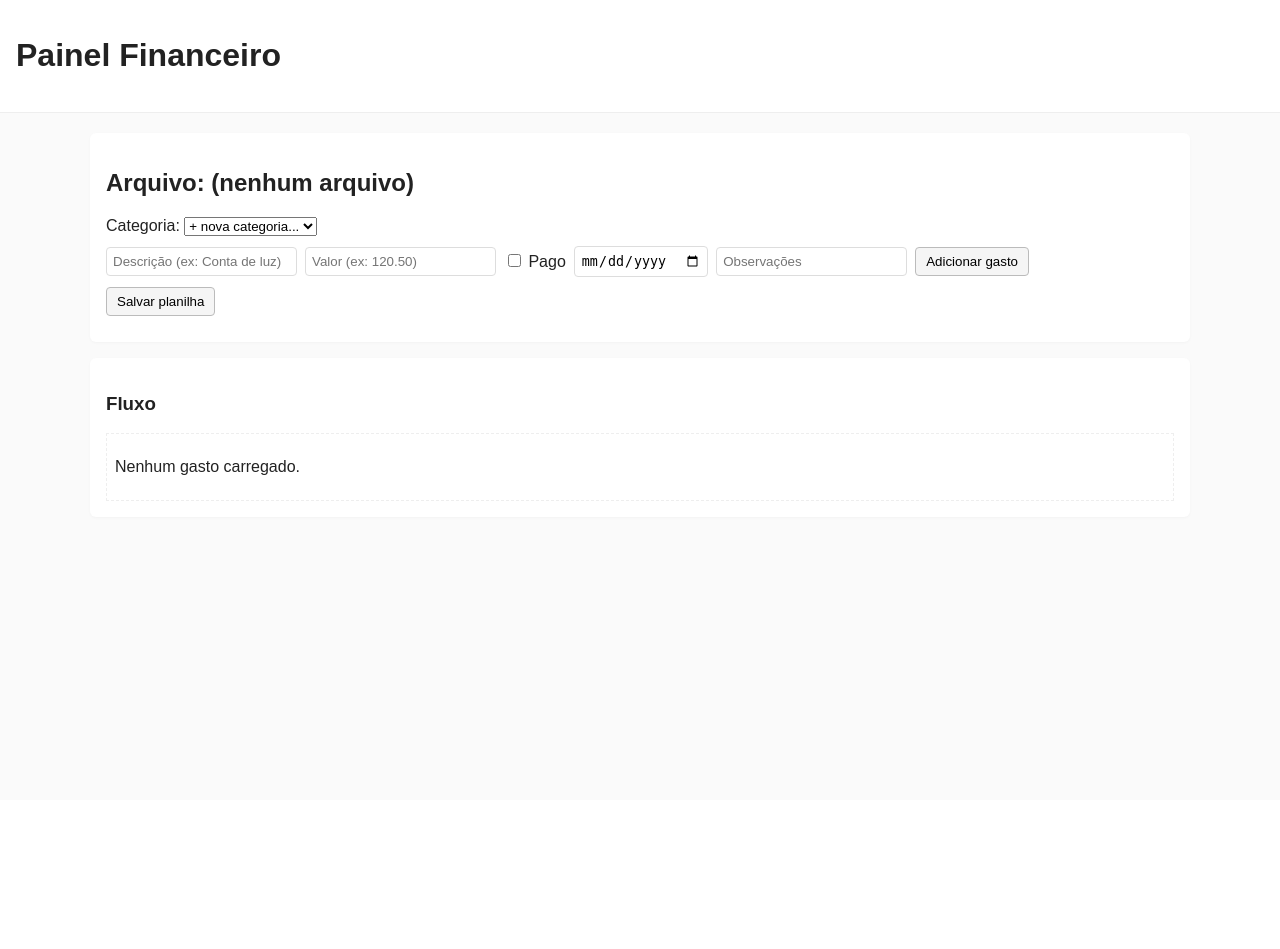
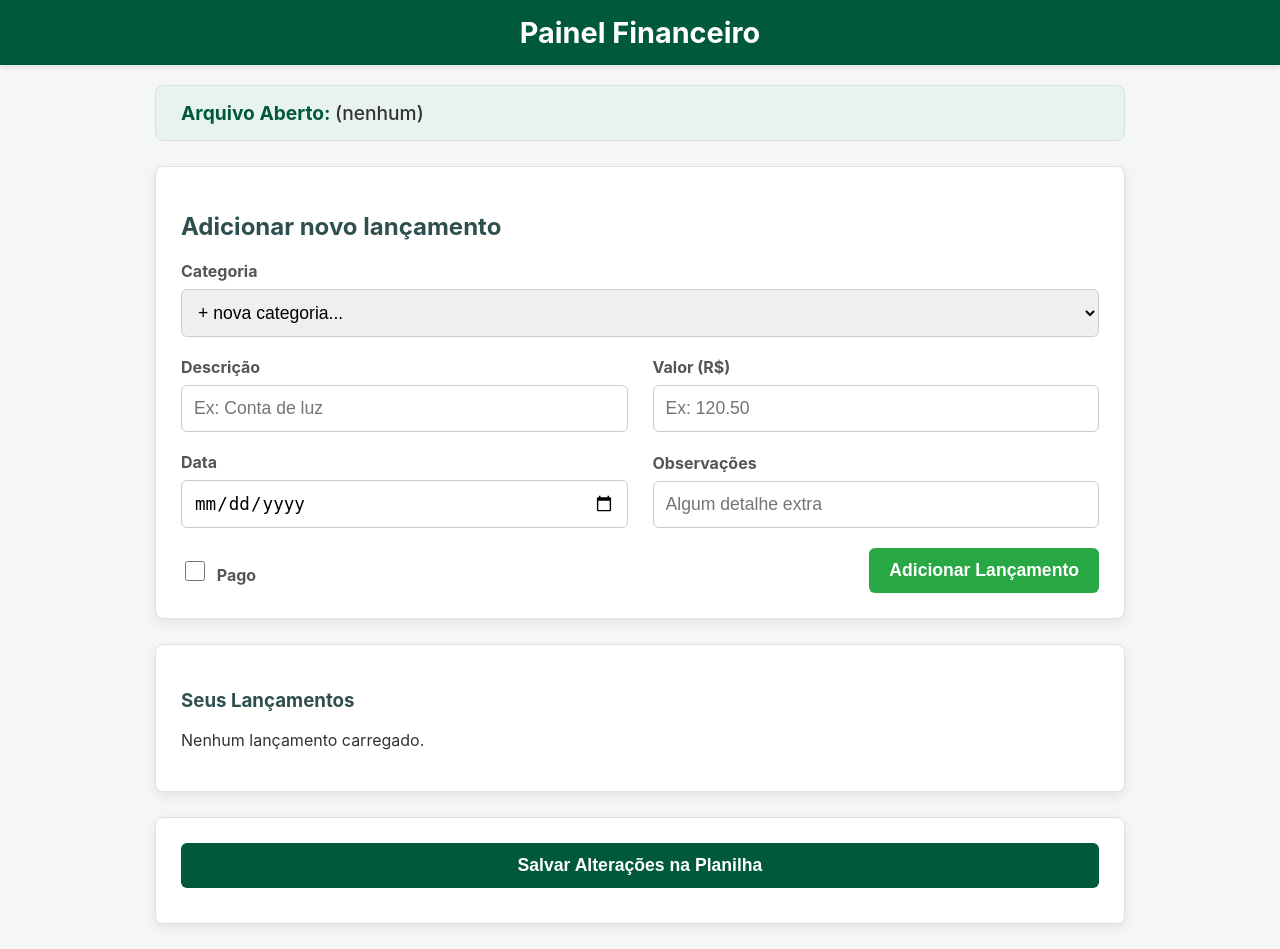
Before and after one commit to maarques/Monitoramento_Gastos, a Flask app: page /dashboard in a window 1280 px wide. Before the commit the page ends 501 px from the top, so only its background shows below. Run offline with Flask 2, Linux system fonts and the light colour scheme.

Commit message:
Estilização finalizada

```diff
--- a/static/css/style.css
+++ b/static/css/style.css
@@ -1,15 +1,258 @@
-body { font-family: Arial, sans-serif; margin: 0; padding: 0; background:#fafafa; color:#222;}
-.topbar { background:#fff; border-bottom:1px solid #eee; padding:16px;}
-.container { padding:20px; max-width:1100px; margin:0 auto;}
-.box { background:#fff; padding:16px; margin-bottom:16px; border-radius:6px; box-shadow: 0 1px 3px rgba(0,0,0,0.03); }
-.row { margin:10px 0; display:flex; gap:8px; align-items:center; flex-wrap:wrap; }
-.form-inline input { padding:6px; border:1px solid #ddd; border-radius:4px; }
-button { padding:6px 10px; border-radius:4px; border:1px solid #bbb; background:#f5f5f5; cursor:pointer; }
-.gastos-scroll { max-height:420px; overflow:auto; padding:8px; border:1px dashed #eee; }
-.gasto-item { border:1px solid #efefef; padding:6px; margin-bottom:6px; border-radius:4px; background:#fff;}
-.gasto-row { display:flex; gap:8px; align-items:center; }
-.gasto-col { padding:4px 6px; min-width:80px; }
-.gasto-col.nome { min-width:220px; }
-.gasto-col.valor { width:100px; text-align:right; font-weight:600; }
-.gasto-col.actions { margin-left:auto; display:flex; gap:6px; }
-.cat-title { margin-top:12px; margin-bottom:6px; font-size:1.05rem; color:#333; }
+/* ========================================= */
+/* GERAL E LAYOUT BÁSICO                     */
+/* ========================================= */
+*, *:before, *:after {
+  box-sizing: border-box;
+}
+body {
+  font-family: -apple-system, BlinkMacSystemFont, "Segoe UI", Roboto, Helvetica, Arial, sans-serif;
+  margin: 0;
+  background-color: #f4f7f6;
+  color: #333;
+  font-size: 16px;
+}
+main.container {
+  max-width: 1000px;
+  margin: 20px auto;
+  padding: 0 15px;
+}
+h1, h2, h3, h4 {
+  color: #2f4f4f;
+}
+.file-title-container {
+  background-color: #e8f3ee;
+  padding: 15px 25px;
+  border-radius: 8px;
+  margin-bottom: 25px;
+  border: 1px solid #d4e3dc;
+}
+.file-title-container h3 {
+  margin: 0;
+  font-size: 1.2em;
+  color: #005A3A;
+}
+.file-title-container h3 span {
+  font-weight: 500;
+  color: #333;
+}
+/* ========================================= */
+/* CABEÇALHO (TOPBAR)                        */
+/* ========================================= */
+.topbar {
+  background-color: #005A3A;
+  color: white;
+  padding: 15px 30px;
+  text-align: center;
+  box-shadow: 0 2px 5px rgba(0,0,0,0.1);
+}
+.topbar h1 {
+  margin: 0;
+  color: white;
+  font-size: 1.8em;
+}
+/* ========================================= */
+/* SEÇÕES E CAIXAS (BOX)                     */
+/* ========================================= */
+.box {
+  background-color: #ffffff;
+  border-radius: 8px;
+  padding: 25px;
+  margin-bottom: 25px;
+  box-shadow: 0 4px 12px rgba(0,0,0,0.08);
+  border: 1px solid #e0e0e0;
+}
+.box form {
+    display: flex;
+    align-items: center;
+    gap: 15px;
+}
+.box form button {
+    background-color: #28a745;
+    flex-shrink: 0;
+}
+/* ========================================= */
+/* FORMULÁRIO DE ADIÇÃO                      */
+/* ========================================= */
+.add-form {
+  display: grid;
+  grid-template-columns: 1fr 1fr;
+  gap: 20px 25px;
+  align-items: end;
+}
+.add-form .form-group {
+  display: flex;
+  flex-direction: column;
+}
+.add-form .category-group {
+  grid-column: 1 / 3;
+}
+.add-form .action-group {
+  grid-column: 2 / 3;
+  justify-self: end;
+}
+.add-form .paid label {
+  flex-direction: row;
+  align-items: center;
+}
+.add-form .form-group label {
+  margin-bottom: 8px;
+  font-weight: bold;
+  color: #555;
+  font-size: 1em;
+}
+.add-form .category-selector {
+  display: flex;
+  gap: 15px;
+}
+input[type="text"], input[type="number"], input[type="date"], select {
+  font-size: 1.1em;
+  padding: 12px;
+  border: 1px solid #ccc;
+  border-radius: 6px;
+  width: 100%;
+}
+.category-selector > select, .category-selector > input {
+  flex: 1;
+}
+input[type="checkbox"] {
+  width: 20px;
+  height: 20px;
+  margin-right: 8px;
+}
+/* ========================================= */
+/* BOTÕES PRINCIPAIS                         */
+/* ========================================= */
+button {
+  font-size: 1.1em;
+  font-weight: bold;
+  padding: 12px 20px;
+  border: none;
+  border-radius: 6px;
+  cursor: pointer;
+  color: white;
+  transition: background-color 0.2s ease, transform 0.1s ease;
+}
+button:hover { opacity: 0.9; }
+button:active { transform: scale(0.98); }
+#btn-add { background-color: #28a745; }
+#btn-save {
+  width: 100%;
+  background-color: #005A3A;
+}
+.save-section { text-align: center; }
+#save-msg {
+  display: block;
+  margin-top: 10px;
+  font-weight: bold;
+  color: #005A3A;
+}
+/* ========================================= */
+/* LISTA DE LANÇAMENTOS                       */
+/* ========================================= */
+.cat-title {
+  display: flex;
+  justify-content: space-between;
+  align-items: center;
+  background-color: #e8f3ee;
+  padding: 10px 15px;
+  border-radius: 6px;
+  margin-top: 25px;
+  font-size: 1.4em;
+}
+.gasto-item {
+  border-bottom: 1px solid #eee;
+  padding: 15px 10px;
+}
+.gasto-item:last-child { border-bottom: none; }
+.gasto-row {
+  display: flex;
+  align-items: center;
+  gap: 15px;
+}
+.gasto-col { flex-shrink: 0; }
+.gasto-col.nome { flex: 3; min-width: 150px; font-weight: bold; }
+.gasto-col.valor { flex: 1.5; min-width: 100px; }
+.gasto-col.data { flex: 1.5; min-width: 120px; }
+.gasto-col.obs { flex: 4; min-width: 150px; color: #666; }
+.gasto-col.pago { flex: 0.5; min-width: 60px; text-align: center;}
+.gasto-col.actions { flex: 1.5; min-width: 180px; text-align: right;}
+.gasto-row input[type="text"],
+.gasto-row input[type="number"],
+.gasto-row input[type="date"] {
+    width: 100%;
+    padding: 6px;
+    font-size: 1em;
+    border: 1px solid #007bff;
+    border-radius: 4px;
+}
+.gasto-edit-category-row {
+    background-color: #f8f9fa;
+    border: 1px solid #dee2e6;
+    border-radius: 6px;
+    padding: 10px;
+    margin-top: 10px;
+    display: flex;
+    align-items: center;
+    gap: 15px;
+}
+.gasto-edit-category-row .gasto-col:first-child {
+    font-weight: bold;
+    flex: 0 0 auto;
+}
+.gasto-edit-category-row .gasto-col:last-child {
+    flex: 1 1 auto;
+}
+.gasto-edit-category-row select {
+    width: 100%;
+    font-size: 1em;
+    padding: 6px;
+}
+/* ========================================= */
+/* BOTÕES DE AÇÃO PEQUENOS                   */
+/* ========================================= */
+.btn-edit, .btn-delete {
+  font-size: 0.9em;
+  padding: 6px 14px;
+  font-weight: 500;
+}
+
+/* --- ALTERAÇÃO FEITA AQUI --- */
+.btn-delete-category {
+  font-size: 0.8em; /* Fonte menor */
+  padding: 5px 10px; /* Menos espaçamento interno */
+  font-weight: 500;
+  background-color: #c82333;
+}
+/* --- FIM DA ALTERAÇÃO --- */
+
+.btn-edit { background-color: #007bff; margin-right: 8px; }
+.btn-delete { background-color: #dc3545; }
+
+/* ========================================= */
+/* AJUSTES PARA TELAS MENORES (CELULAR)      */
+/* ========================================= */
+@media (max-width: 768px) {
+  .add-form {
+    grid-template-columns: 1fr;
+  }
+  .add-form .form-group,
+  .add-form .action-group {
+      grid-column: 1 / -1 !important;
+  }
+  .add-form .action-group {
+      justify-self: stretch;
+  }
+  #btn-add {
+      width: 100%;
+  }
+  .gasto-row {
+    flex-direction: column;
+    align-items: flex-start;
+    gap: 8px;
+  }
+  .gasto-col.actions {
+    text-align: left;
+    margin-top: 10px;
+  }
+  .topbar h1 { font-size: 1.5em; }
+}
--- a/static/js/app.js
+++ b/static/js/app.js
@@ -39,83 +39,17 @@ document.addEventListener('DOMContentLoaded', () => {
 
         fetch('/api/add_row', {
             method: 'POST',
-            headers: {
-                'Content-Type': 'application/json'
-            },
-            body: JSON.stringify({
-                file,
-                category,
-                row
-            })
+            headers: { 'Content-Type': 'application/json' },
+            body: JSON.stringify({ file, category, row })
         }).then(r => r.json()).then(res => {
             if (res.ok) {
-                addRowToDOM(category, res.row);
-
-                // --- INÍCIO DA NOVA LÓGICA ---
-                // Verifica se a categoria já existe no seletor
-                const optionExists = selCat.querySelector(`option[value="${category}"]`);
-
-                // Se não existir, cria e adiciona a nova opção
-                if (!optionExists) {
-                    const newOption = document.createElement('option');
-                    newOption.value = category;
-                    newOption.textContent = category;
-
-                    // Insere a nova opção antes do item "+ nova categoria..."
-                    const newCatPlaceholder = selCat.querySelector('option[value="_new_"]');
-                    selCat.insertBefore(newOption, newCatPlaceholder);
-                }
-
-                // Seleciona a categoria atual, limpa e esconde o campo de texto
-                selCat.value = category;
-                newCatInput.value = '';
-                newCatInput.style.display = 'none';
-                // --- FIM DA NOVA LÓGICA ---
-
-                document.getElementById('f-nome').value = '';
-                document.getElementById('f-valor').value = '';
-                document.getElementById('f-pago').checked = false;
-                document.getElementById('f-data').value = '';
-                document.getElementById('f-obs').value = '';
+                // Recarrega a página para mostrar a nova categoria em todos os lugares
+                window.location.reload();
             } else {
                 alert('Erro ao adicionar');
             }
         });
     });
-
-    function addRowToDOM(category, row) {
-        let catContainer = document.querySelector(`.cat-container[data-category="${category}"]`);
-        if (!catContainer) {
-            const title = document.createElement('h4');
-            title.className = 'cat-title';
-            title.innerHTML = `${category} <button class="btn-delete-category" data-category="${category}">Excluir</button>`;
-            const container = document.createElement('div');
-            container.className = 'cat-container';
-            container.dataset.category = category;
-            const gastosList = document.getElementById('gastos-list');
-            gastosList.appendChild(title);
-            gastosList.appendChild(container);
-            catContainer = container;
-        }
-
-        const item = document.createElement('div');
-        item.className = 'gasto-item';
-        item.dataset.id = row.id;
-        item.innerHTML = `
-          <div class="gasto-row">
-            <div class="gasto-col nome" data-field="nome">${row.nome}</div>
-            <div class="gasto-col valor" data-field="valor">R$ ${Number(row.valor).toFixed(2)}</div>
-            <div class="gasto-col pago" data-field="pago"><input type="checkbox" class="chk-pago" ${row.pago ? 'checked' : ''}></div>
-            <div class="gasto-col data" data-field="data">${row.data || ''}</div>
-            <div class="gasto-col obs" data-field="obs">${row.obs || ''}</div>
-            <div class="gasto-col actions">
-              <button class="btn-edit">Editar</button>
-              <button class="btn-delete">Apagar</button>
-            </div>
-          </div>
-        `;
-        catContainer.appendChild(item);
-    }
 
     document.getElementById('gastos-list')?.addEventListener('click', (e) => {
         const btnDel = e.target.closest('.btn-delete');
@@ -128,31 +62,16 @@ document.addEventListener('DOMContentLoaded', () => {
 
             fetch('/api/delete_category', {
                 method: 'POST',
-                headers: {
-                    'Content-Type': 'application/json'
-                },
-                body: JSON.stringify({
-                    file,
-                    category
-                })
+                headers: { 'Content-Type': 'application/json' },
+                body: JSON.stringify({ file, category })
             }).then(r => r.json()).then(res => {
                 if (res.ok) {
-                    const catContainer = document.querySelector(`.cat-container[data-category="${category}"]`);
-                    const catTitle = catContainer.previousElementSibling; // The H4 tag
-                    if (catContainer) catContainer.remove();
-                    if (catTitle) catTitle.remove();
-
-                    // Adicionado: remove a categoria do select também
-                    const optionToRemove = selCat.querySelector(`option[value="${category}"]`);
-                    if(optionToRemove) {
-                        optionToRemove.remove();
-                    }
-
+                    window.location.reload();
                 } else {
                     alert('Erro ao apagar a categoria');
                 }
             });
-            return; // Stop further execution
+            return;
         }
 
         if (btnDel) {
@@ -162,14 +81,8 @@ document.addEventListener('DOMContentLoaded', () => {
             if (!confirm('Apagar este gasto?')) return;
             fetch('/api/delete_row', {
                 method: 'POST',
-                headers: {
-                    'Content-Type': 'application/json'
-                },
-                body: JSON.stringify({
-                    file,
-                    category,
-                    id
-                })
+                headers: { 'Content-Type': 'application/json' },
+                body: JSON.stringify({ file, category, id })
             }).then(r => r.json()).then(res => {
                 if (res.ok) item.remove();
                 else alert('Erro ao apagar');
@@ -188,16 +101,8 @@ document.addEventListener('DOMContentLoaded', () => {
             const checked = e.target.checked;
             fetch('/api/update_row', {
                 method: 'POST',
-                headers: {
-                    'Content-Type': 'application/json'
-                },
-                body: JSON.stringify({
-                    file,
-                    category,
-                    id,
-                    field: 'pago',
-                    value: checked
-                })
+                headers: { 'Content-Type': 'application/json' },
+                body: JSON.stringify({ file, category, id, field: 'pago', value: checked })
             }).then(r => r.json()).then(res => {
                 if (!res.ok) {
                     alert('Erro ao atualizar pago');
@@ -208,51 +113,57 @@ document.addEventListener('DOMContentLoaded', () => {
     });
 
     function toggleEdit(item) {
-        const cols = item.querySelectorAll('.gasto-col');
+        const gastoRow = item.querySelector('.gasto-row');
+
         if (item.dataset.editing === '1') {
             const id = item.dataset.id;
             const category = item.closest('.cat-container').dataset.category;
+
             const nome = item.querySelector('input[data-field="nome"]').value;
             const valor = item.querySelector('input[data-field="valor"]').value;
-            const data = item.querySelector('input[data-field="data"]').value;
+            // Converte a data yyyy-mm-dd do input para dd/mm/yyyy para salvar
+            const dateParts = item.querySelector('input[data-field="data"]').value.split('-');
+            const data = dateParts.length === 3 ? `${dateParts[2]}/${dateParts[1]}/${dateParts[0]}` : '';
+
             const obs = item.querySelector('input[data-field="obs"]').value;
-            const updates = [{
-                field: 'nome',
-                value: nome
-            }, {
-                field: 'valor',
-                value: valor
-            }, {
-                field: 'data',
-                value: data
-            }, {
-                field: 'obs',
-                value: obs
-            }];
+            const newCategory = item.querySelector('select[data-field="category"]').value;
+
+            let updates = [
+                {field: 'nome', value: nome},
+                {field: 'valor', value: valor},
+                {field: 'data', value: data},
+                {field: 'obs', value: obs}
+            ];
+
+            if (newCategory !== category) {
+                updates.push({field: 'category', value: newCategory});
+            }
+
             Promise.all(updates.map(u => fetch('/api/update_row', {
                 method: 'POST',
-                headers: {
-                    'Content-Type': 'application/json'
-                },
-                body: JSON.stringify({
-                    file,
-                    category,
-                    id,
-                    field: u.field,
-                    value: u.value
-                })
+                headers: { 'Content-Type': 'application/json' },
+                body: JSON.stringify({ file, category, id, field: u.field, value: u.value })
             }).then(r => r.json()))).then(results => {
                 const allOk = results.every(r => r.ok);
-                if (!allOk) alert('Alguma atualização falhou');
-                // restore display
-                item.querySelector('.nome').textContent = nome;
-                item.querySelector('.valor').textContent = 'R$ ' + (Number(valor).toFixed(2));
-                item.querySelector('.data').textContent = data;
-                item.querySelector('.obs').textContent = obs;
-                item.dataset.editing = '0';
+                if (allOk) {
+                    if (newCategory !== category) {
+                        window.location.reload();
+                    } else {
+                        item.querySelector('.nome').textContent = nome;
+                        item.querySelector('.valor').textContent = 'R$ ' + (Number(valor).toFixed(2));
+                        item.querySelector('.data').textContent = data;
+                        item.querySelector('.obs').textContent = obs;
+                        item.dataset.editing = '0';
+                        item.querySelector('.gasto-edit-category-row').remove();
+                    }
+                } else {
+                    alert('Alguma atualização falhou');
+                }
             });
             return;
         }
+
+        const originalCategory = item.closest('.cat-container').dataset.category;
 
         const nomeCell = item.querySelector('.nome');
         const valorCell = item.querySelector('.valor');
@@ -264,10 +175,28 @@ document.addEventListener('DOMContentLoaded', () => {
         const dataVal = dataCell.textContent.trim();
         const obsVal = obsCell.textContent.trim();
 
-        nomeCell.innerHTML = `<input data-field="nome" value="${nomeVal}">`;
-        valorCell.innerHTML = `<input data-field="valor" value="${valorVal}">`;
-        dataCell.innerHTML = `<input data-field="data" value="${dataVal}">`;
-        obsCell.innerHTML = `<input data-field="obs" value="${obsVal}">`;
+        // Converte a data dd/mm/yyyy do texto para yyyy-mm-dd para o input
+        const dateParts = dataVal.split('/');
+        const isoDate = dateParts.length === 3 ? `${dateParts[2]}-${dateParts[1]}-${dateParts[0]}` : '';
+
+        nomeCell.innerHTML = `<input type="text" data-field="nome" value="${nomeVal}">`;
+        valorCell.innerHTML = `<input type="number" data-field="valor" value="${valorVal}">`;
+        dataCell.innerHTML = `<input type="date" data-field="data" value="${isoDate}">`;
+        obsCell.innerHTML = `<input type="text" data-field="obs" value="${obsVal}">`;
+
+        // Cria e adiciona o seletor de categoria
+        const allCategories = Array.from(document.querySelectorAll('.cat-container')).map(c => c.dataset.category);
+        let categorySelectHTML = `<select data-field="category">`;
+        allCategories.forEach(c => {
+            categorySelectHTML += `<option value="${c}" ${c === originalCategory ? 'selected' : ''}>${c}</option>`;
+        });
+        categorySelectHTML += `</select>`;
+
+        const categoryRow = document.createElement('div');
+        categoryRow.className = 'gasto-edit-category-row';
+        categoryRow.innerHTML = `<div class="gasto-col">Mover para:</div><div class="gasto-col">${categorySelectHTML}</div>`;
+
+        gastoRow.insertAdjacentElement('afterend', categoryRow);
 
         item.dataset.editing = '1';
     }
@@ -281,12 +210,8 @@ document.addEventListener('DOMContentLoaded', () => {
         msg.textContent = 'Salvando...';
         fetch('/api/save', {
             method: 'POST',
-            headers: {
-                'Content-Type': 'application/json'
-            },
-            body: JSON.stringify({
-                file
-            })
+            headers: { 'Content-Type': 'application/json' },
+            body: JSON.stringify({ file })
         }).then(r => r.json()).then(res => {
             if (res.ok) {
                 msg.textContent = 'Salvo com sucesso.';
--- a/templates/dashboard.html
+++ b/templates/dashboard.html
@@ -2,47 +2,68 @@
 {% block title %}Dashboard - {{ file or '' }}{% endblock %}
 
 {% block content %}
+
+  <div class="file-title-container">
+    <h3>Arquivo Aberto: <span>{{ file or "(nenhum)" }}</span></h3>
+  </div>
+
   <section class="box">
-    <h2>Arquivo: {{ file or "(nenhum arquivo)" }}</h2>
+    <h2>Adicionar novo lançamento</h2>
 
-    <div class="row">
-      <div class="col">
-        <label>Categoria:
+    <div class="add-form">
+      <div class="form-group category-group">
+        <label for="select-category">Categoria</label>
+        <div class="category-selector">
           <select id="select-category">
             {% for c in categories %}
               <option value="{{ c }}">{{ c }}</option>
             {% endfor %}
             <option value="_new_">+ nova categoria...</option>
           </select>
+          <input type="text" id="new-category-name" placeholder="Nome da nova categoria" style="display:none;">
+        </div>
+      </div>
+
+      <div class="form-group description">
+        <label for="f-nome">Descrição</label>
+        <input id="f-nome" type="text" placeholder="Ex: Conta de luz">
+      </div>
+
+      <div class="form-group value">
+        <label for="f-valor">Valor (R$)</label>
+        <input id="f-valor" type="number" placeholder="Ex: 120.50">
+      </div>
+
+      <div class="form-group date">
+        <label for="f-data">Data</label>
+        <input id="f-data" type="date">
+      </div>
+
+      <div class="form-group obs">
+        <label for="f-obs">Observações</label>
+        <input id="f-obs" type="text" placeholder="Algum detalhe extra">
+      </div>
+
+      <div class="form-group paid">
+        <label for="f-pago">
+          <input id="f-pago" type="checkbox">
+          Pago
         </label>
-        <input type="text" id="new-category-name" placeholder="Nome nova categoria" style="display:none;">
       </div>
-    </div>
 
-    <div class="row form-inline">
-      <input id="f-nome" placeholder="Descrição (ex: Conta de luz)">
-      <input id="f-valor" placeholder="Valor (ex: 120.50)">
-      <label><input id="f-pago" type="checkbox"> Pago</label>
-
-            <input id="f-data" type="date">
-
-      <input id="f-obs" placeholder="Observações">
-      <button id="btn-add">Adicionar gasto</button>
-    </div>
-
-    <div class="row">
-      <button id="btn-save">Salvar planilha</button>
-      <span id="save-msg"></span>
+      <div class="form-group action-group">
+        <button id="btn-add">Adicionar Lançamento</button>
+      </div>
     </div>
   </section>
 
   <section class="box">
-    <h3>Fluxo </h3>
+    <h3>Seus Lançamentos</h3>
     <div id="gastos-list" class="gastos-scroll">
       {% if data %}
         {% for category, rows in data.items() %}
           <h4 class="cat-title">{{ category }}
-            <button class="btn-delete-category" data-category="{{ category }}">Excluir</button>
+            <button class="btn-delete-category" data-category="{{ category }}">Excluir Categoria</button>
           </h4>
           <div class="cat-container" data-category="{{ category }}">
             {% for r in rows %}
@@ -63,8 +84,14 @@
           </div>
         {% endfor %}
       {% else %}
-        <p>Nenhum gasto carregado.</p>
+        <p>Nenhum lançamento carregado.</p>
       {% endif %}
     </div>
   </section>
+
+  <section class="box save-section">
+    <button id="btn-save">Salvar Alterações na Planilha</button>
+    <span id="save-msg"></span>
+  </section>
+
 {% endblock %}
```
Also changed, not shown: app/services.py (+49 -22 lines), 1 other file.
